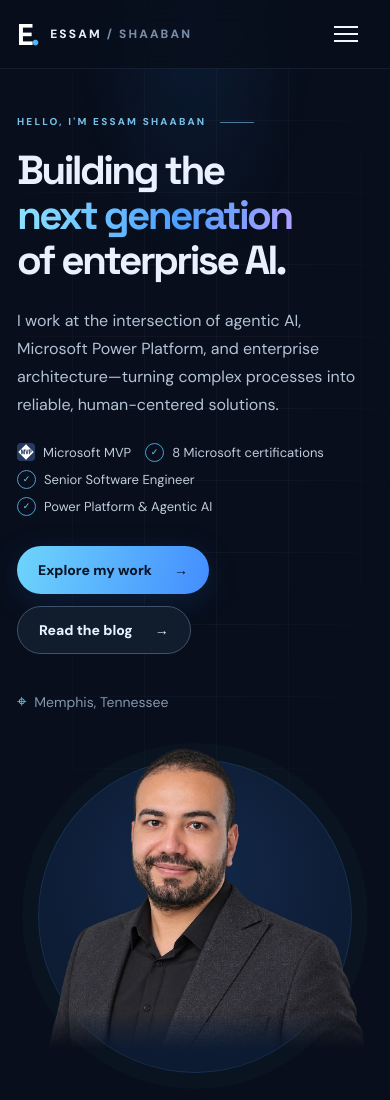
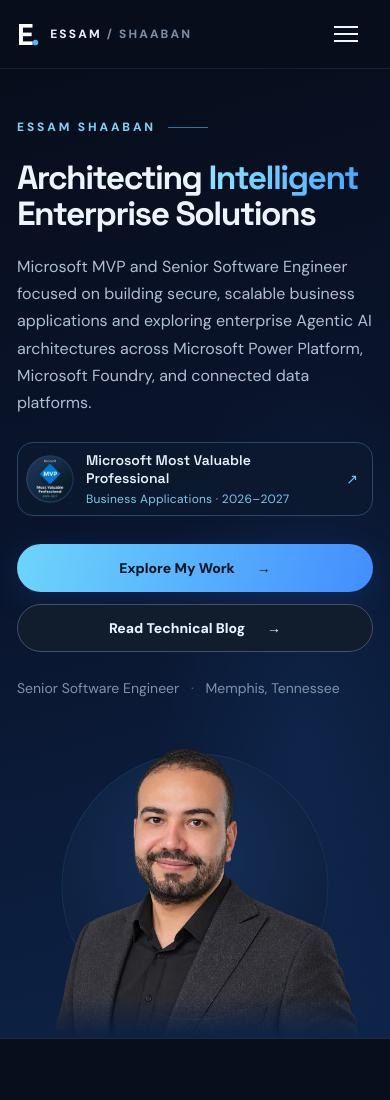
Before and after one commit to EssamShaaban-MVP/AI-and-PowerPlatform-Blogs, an Astro site: page / in a window 390 px wide. Shown: the top 1100 px of the page. Built offline with nearby package versions, Linux system fonts and the light colour scheme; Astro itself is replaced by a stand-in of ours.

Commit message:
Redesign homepage hero: new headline, MVP recognition card, responsive anchored portrait
Co-Authored-By: Claude Opus 5.5 <noreply@anthropic.com>

```diff
--- a/src/pages/index.astro
+++ b/src/pages/index.astro
@@ -13,17 +13,27 @@ const homeCerts = certifications.filter(c => !c.featured && c.status === 'active
 const posts = (await getCollection('blog', ({data}) => !data.draft)).sort((a,b)=>b.data.date.valueOf()-a.data.date.valueOf()).slice(0,3);
 ---
 <Base>
-<section class="hero container">
-  <div class="hero-decoration hero-decoration-one"></div><div class="hero-decoration hero-decoration-two"></div>
-  <div class="hero-left">
-    <p class="hero-overline">HELLO, I'M ESSAM SHAABAN <span class="overline-rule"></span></p>
-    <h1>Building the<br/><span class="gradient-text">next generation</span><br/>of enterprise AI.</h1>
-    <p class="hero-intro">{site.intro}</p>
-    <ul class="hero-proof"><li class="proof-mvp"><img src={badge('microsoft-mvp')} alt="" width="18" height="18" />Microsoft MVP</li><li>8 Microsoft certifications</li><li>Senior Software Engineer</li><li>Power Platform &amp; Agentic AI</li></ul>
-    <div class="hero-actions"><a class="button button-primary" href="#work">Explore my work <span aria-hidden="true">→</span></a><a class="button button-secondary" href={url('/blog/')}>Read the blog <span aria-hidden="true">→</span></a></div>
-    <div class="hero-bottom"><span><span class="mini-icon">⌖</span> {site.location}</span></div>
+<section class="hx" aria-labelledby="hx-title">
+  <div class="container hx-inner">
+    <div class="hx-copy">
+      <p class="hx-eyebrow">Essam Shaaban</p>
+      <h1 id="hx-title">Architecting <span class="hx-accent">Intelligent</span> Enterprise Solutions</h1>
+      <p class="hx-intro">Microsoft MVP and Senior Software Engineer focused on building secure, scalable business applications and exploring enterprise Agentic AI architectures across Microsoft Power Platform, Microsoft Foundry, and connected data platforms.</p>
+      <a class="hx-mvp" href={site.links.mvp} target="_blank" rel="noopener">
+        <img src={url('/badges/microsoft-mvp-2026-2027-128.webp')} alt="" width="56" height="56" />
+        <span><strong>Microsoft Most Valuable Professional</strong><small>Business Applications · 2026–2027</small></span>
+        <span class="hx-mvp-arrow" aria-hidden="true">↗</span>
+      </a>
+      <div class="hx-actions">
+        <a class="button button-primary" href="#work">Explore My Work <span aria-hidden="true">→</span></a>
+        <a class="button button-secondary" href={url('/blog/')}>Read Technical Blog <span aria-hidden="true">→</span></a>
+      </div>
+      <p class="hx-meta">Senior Software Engineer <span aria-hidden="true">·</span> {site.location}</p>
+    </div>
+    <div class="hx-visual">
+      <img class="hx-portrait" src={url('/essam-shaaban-cutout.webp')} srcset={`${url('/essam-shaaban-cutout-600.webp')} 600w, ${url('/essam-shaaban-cutout.webp')} 1040w`} sizes="(max-width: 900px) min(440px, 88vw), 560px" alt="Portrait of Essam Shaaban" width="1040" height="891" fetchpriority="high" decoding="async" />
+    </div>
   </div>
-  <div class="hero-right"><div class="hero-portrait"><img src={url('/essam-shaaban-cutout.webp')} alt="Portrait of Essam Shaaban" width="1040" height="891" fetchpriority="high" /></div></div>
 </section>
 <section class="section container" id="about"><SectionHeading eyebrow="01 / ABOUT ME" title="Engineering with purpose." subtitle="From business problems to scalable digital experiences."/><div class="about-grid"><div class="about-quote"><span class="quote-symbol">“</span><p>Technology should make complex work feel <em>simple.</em></p><div class="quote-foot">— My engineering philosophy</div></div><div class="about-copy"><p>I'm a Senior Software Engineer and Microsoft MVP in Business Applications, specializing in the Microsoft Power Platform and the evolving agentic AI ecosystem.</p><p>My work focuses on secure architecture, thoughtful user experiences, data integration, and automation that supports real operational outcomes.</p><p>Outside delivery work, I share hands-on technical writing, architecture patterns, and lessons learned with the Microsoft community.</p><a href={url('/certifications/')} class="text-link">Explore certifications <span aria-hidden="true">→</span></a></div></div></section>
 <ExpertiseSection />
--- a/src/styles/global.css
+++ b/src/styles/global.css
@@ -120,3 +120,45 @@
 .xp-list li:hover .xp-sub-logos img{transform:scale(1.08)}
 @media(max-width:1100px){.xp-card.expertise-card{padding:26px 22px 22px}.xp-list li{font-size:14px;gap:12px}}
 @media(max-width:960px){.xp-grid{grid-template-columns:1fr;max-width:640px}.xp-card .xp-summary{min-height:0}}
+/* ===== Hero (hx) ===== */
+.hx{position:relative;overflow:hidden;background:linear-gradient(165deg,#070d1b 0%,#0a1630 52%,#0d2347 100%);border-bottom:1px solid #1a2b44}
+.hx:before{content:"";position:absolute;inset:0;pointer-events:none;background:radial-gradient(ellipse 55% 60% at 78% 70%,#1c4a8a33,transparent 70%)}
+.hx-inner{position:relative;display:grid;grid-template-columns:minmax(0,1.08fr) minmax(0,.92fr);gap:40px;align-items:end;min-height:clamp(600px,calc(100vh - 77px),780px)}
+.hx-copy{align-self:center;padding:72px 0 88px;max-width:640px}
+.hx-eyebrow{display:flex;align-items:center;gap:12px;margin:0 0 22px;color:#7fd0f5;font-size:12px;font-weight:800;letter-spacing:.24em;text-transform:uppercase}
+.hx-eyebrow:after{content:"";width:40px;height:1px;background:#3f6f96}
+.hx h1{margin:0 0 24px;font-size:clamp(40px,4.7vw,68px);line-height:1.06;letter-spacing:-.045em;font-weight:700;color:#eef4fc;max-width:13ch;text-wrap:balance}
+.hx-accent{background:linear-gradient(95deg,#8fe3ff,#4aa8ff);-webkit-background-clip:text;background-clip:text;color:transparent}
+.hx-intro{margin:0 0 30px;max-width:580px;font-size:18px;line-height:1.7;color:#afbfd2}
+.hx-mvp{display:inline-flex;align-items:center;gap:14px;padding:10px 18px 10px 10px;margin-bottom:32px;border-radius:16px;border:1px solid #27466a;background:#0c1a30cc;color:inherit;text-decoration:none;transition:border-color .2s,background .2s}
+.hx-mvp:hover{border-color:#4a86bd;background:#0f2240}
+.hx-mvp img{width:56px;height:56px;flex:none;border-radius:50%}
+.hx-mvp strong{display:block;font:600 15.5px/1.3 'Space Grotesk',sans-serif;color:#e7f0fb}
+.hx-mvp small{display:block;margin-top:3px;font-size:13px;color:#7fc6ee;letter-spacing:.02em}
+.hx-mvp-arrow{margin-left:6px;color:#6cc6ff;font-size:14px}
+.hx-actions{display:flex;flex-wrap:wrap;gap:12px}
+.hx-meta{margin:28px 0 0;font-size:14px;color:#7f93ab}
+.hx-meta span{margin:0 8px;color:#47627f}
+.hx-visual{position:relative;align-self:end;display:flex;justify-content:center}
+.hx-visual:before{content:"";position:absolute;left:50%;bottom:24%;width:min(420px,78%);aspect-ratio:1;transform:translateX(-50%);border-radius:50%;background:radial-gradient(circle at 50% 40%,#16305a,#0f2242 62%,#0d1d39);border:1px solid #4cb8ff1a}
+.hx-portrait{position:relative;display:block;width:min(560px,100%);height:auto;-webkit-mask-image:linear-gradient(180deg,#000 86%,transparent 100%);mask-image:linear-gradient(180deg,#000 86%,transparent 100%)}
+@keyframes hx-in{from{opacity:0;transform:translateY(12px)}to{opacity:1;transform:none}}
+.hx-copy>*{animation:hx-in .6s ease-out both}
+.hx-copy>:nth-child(2){animation-delay:.05s}.hx-copy>:nth-child(3){animation-delay:.1s}.hx-copy>:nth-child(4){animation-delay:.15s}.hx-copy>:nth-child(5){animation-delay:.2s}.hx-copy>:nth-child(6){animation-delay:.25s}
+.hx-visual{animation:hx-in .7s .1s ease-out both}
+@media(prefers-reduced-motion:reduce){.hx-copy>*,.hx-visual{animation:none}.hx-mvp{transition:none}}
+@media(max-width:1100px){.hx-intro{font-size:17px}.hx-inner{gap:24px}}
+@media(max-width:900px){.hx-inner{grid-template-columns:1fr;min-height:0;gap:8px}.hx-copy{padding:56px 0 0;max-width:none}.hx h1{max-width:14ch}.hx-portrait{width:min(440px,88vw)}.hx-visual:before{width:min(330px,70vw)}}
+@media(max-width:560px){.hx-copy{padding-top:40px}.hx h1{font-size:clamp(34px,10vw,44px)}.hx-intro{font-size:16px}.hx-mvp{padding:8px 14px 8px 8px;gap:12px}.hx-mvp img{width:48px;height:48px}.hx-mvp strong{font-size:14px}.hx-mvp small{font-size:12px}.hx-actions .button{flex:1 1 auto;justify-content:center}}
+.hx-inner{grid-template-columns:minmax(0,1fr) minmax(0,1fr);gap:32px;min-height:clamp(560px,calc(100vh - 77px),720px)}
+.hx-copy{padding:56px 0 64px}
+.hx h1{font-size:clamp(40px,4.3vw,60px);max-width:none;margin-bottom:22px}
+.hx-intro{margin-bottom:26px}
+.hx-mvp{margin-bottom:28px}
+.hx-meta{margin-top:24px}
+.hx-portrait{width:min(600px,100%)}
+.hx-visual:before{width:min(440px,76%)}
+@media(max-width:900px){.hx-portrait{width:min(440px,88vw)}.hx-visual:before{width:min(330px,70vw)}.hx-copy{padding:48px 0 0}}
+@media(max-width:900px){.hx-inner{grid-template-columns:1fr;min-height:0;gap:8px}}
+@media(max-width:900px){.hx-visual{margin-top:36px}.hx-visual:before{bottom:6%;width:min(300px,68vw)}}
+@media(max-width:560px){.hx h1{font-size:clamp(30px,8.6vw,44px)}}
```
Also changed, not shown: public/badges/microsoft-mvp-2026-2027-128.webp (added), public/essam-shaaban-cutout-600.webp (added).
